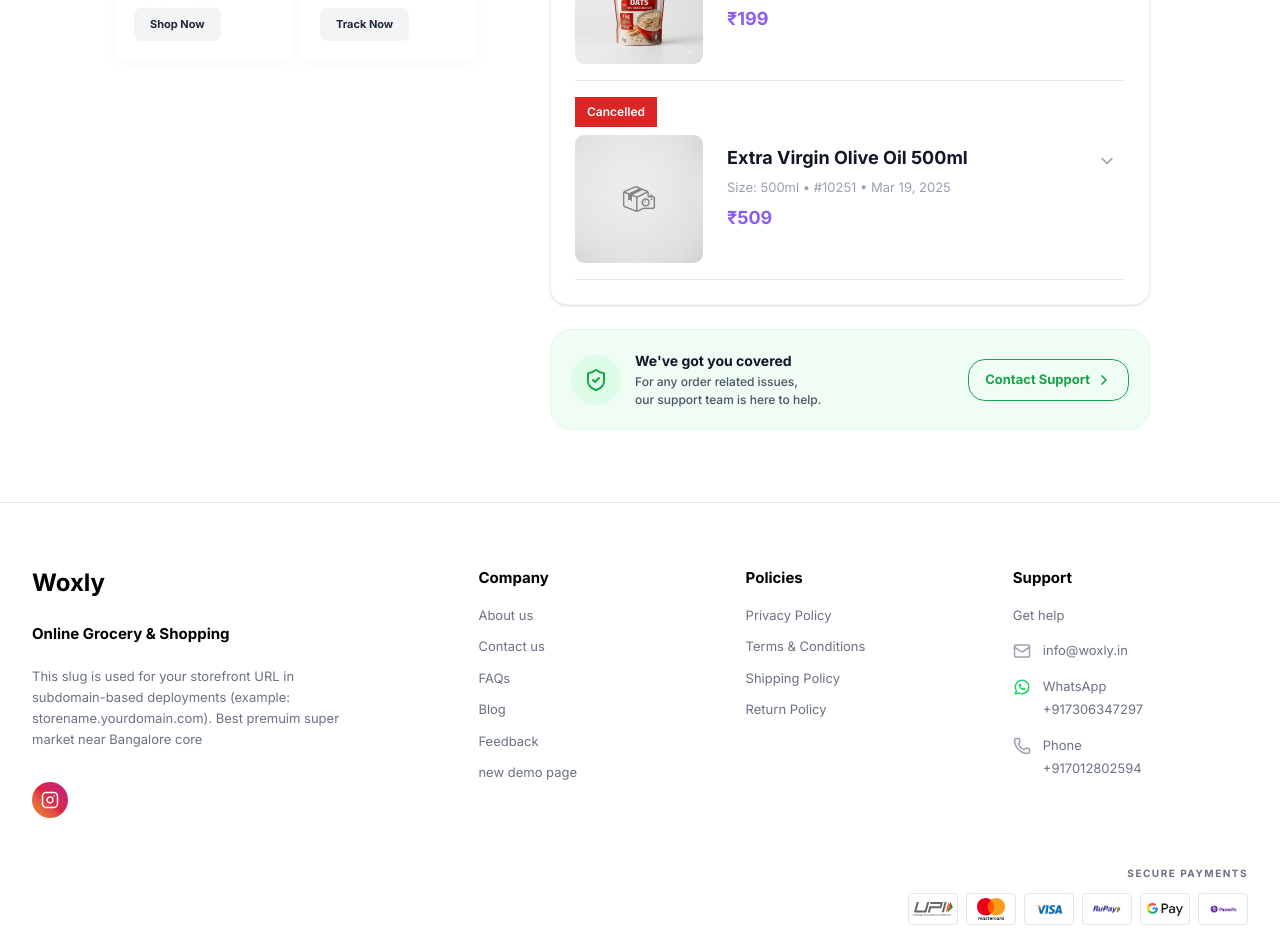
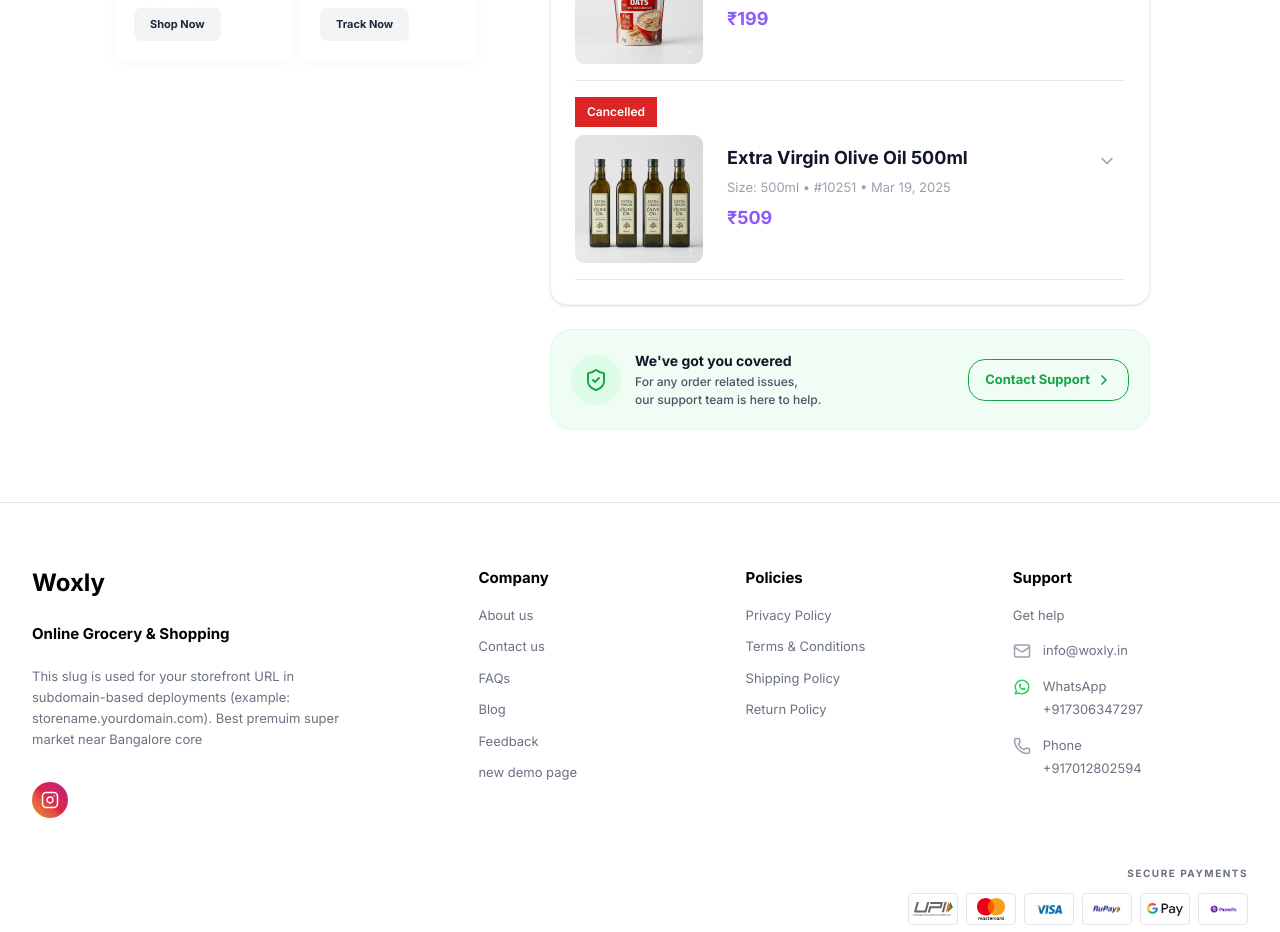
Before and after one commit to haris123-cyber/woxly.live.3, a Next.js app: page /account in a window 1280 px wide. Shown: the part 800-1732 px from the top of the page. Built offline with nearby package versions, Linux system fonts and the light colour scheme.

Commit message:
Added new product images and updated mock data

```diff
--- a/src/app/account/page.tsx
+++ b/src/app/account/page.tsx
@@ -126,7 +126,7 @@ const initialOrders: OrderItem[] = [
     color: "",
     size: "500ml",
     price: "₹509",
-    image: "/images/product_placeholder.png",
+    image: "/images/grocery/Olive_oil_bottles.jpeg",
     status: "Cancelled ",
     statusColor: "red",
     statusDesc: "Your order was cancelled as per your request.",
```
